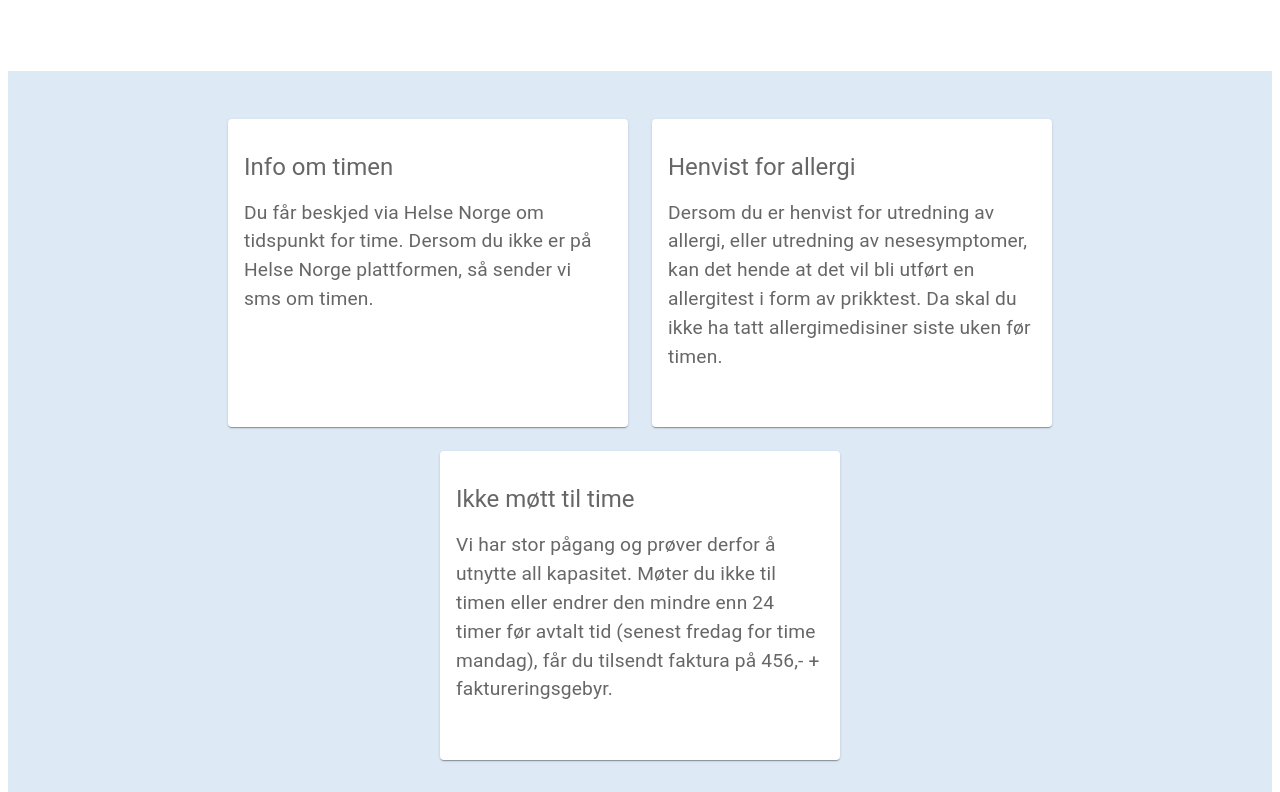
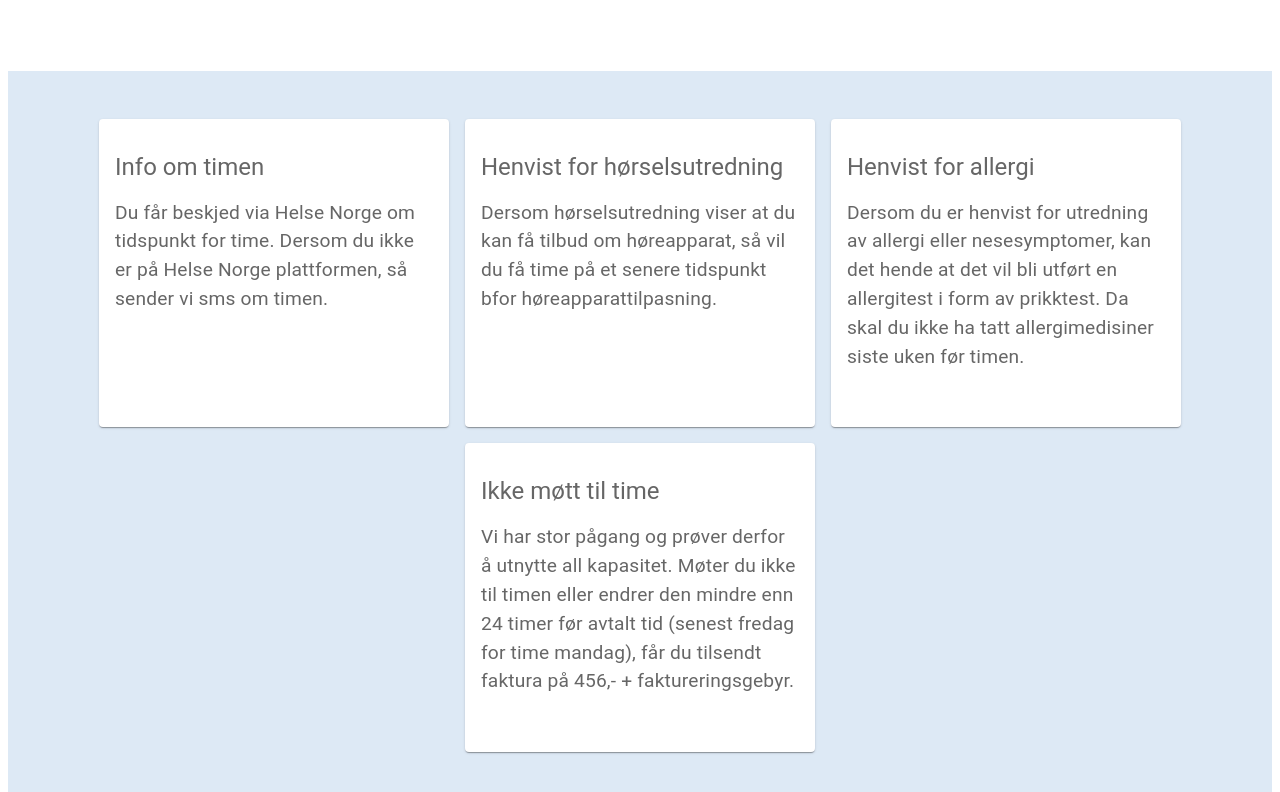
Before and after one commit to hannakfj/Stavanger-ONH, a React (Create React App) app: page / in a window 1280 px wide. Shown: the part 808-1600 px from the top of the page. Built offline with nearby package versions, Linux system fonts and the light colour scheme.

Commit message:
Edit info

```diff
--- a/src/components/InfoBox.tsx
+++ b/src/components/InfoBox.tsx
@@ -9,7 +9,7 @@ type InfoBoxProps = {
 
 const InfoBox: React.FC<InfoBoxProps> = ({ title, description }) => {
   return (
-    <Card sx={{ maxWidth: 400}}>
+    <Card sx={{ maxWidth: 350}}>
       <CardContent>
         <Typography variant="h5" color="text.secondary" sx={{ py: 2 }}>
           {title}
--- a/src/components/InfoSection.tsx
+++ b/src/components/InfoSection.tsx
@@ -19,7 +19,7 @@ const InfoSection = () => {
         px: 3,
       }}
     >
-      <Grid container spacing={3} justifyContent="center">
+      <Grid container spacing={2} justifyContent="center">
         {infoBoxList.map((box, index) => (
           <InfoBox
             key={index}
--- a/src/features/language/translations.json
+++ b/src/features/language/translations.json
@@ -32,7 +32,7 @@
     "infoFrontpage.third": "Pasienter mottas etter henvisning fra primærhelsetjenesten, andre spesialiserer og sykehusavdelinger.",
     "hearingaid.title": "Høreapparat",
     "hearingaid.first": "Høreapparat brukere kan bestille tid hos audiograf om det er behov for justering etter at høreapparatet er brukt i lengre tid.",
-    "hearingaid.second": "Vi kan hjelpe med enkle problemstillinger ved kort drop in time, men tidspunkt bør avklares via telefon.",
+    "hearingaid.second": "Vi kan hjelpe med enkle problemstillinger ved kort drop in time, men tidspunkt bør helst avklares via telefon.",
     "hearingaid.third": "Ved behov for hjelp til bruk av app på telefon, ber vi deg kontakte leverandøren av høreapparatet.",
     "hearingaid.supplier": "Kontaktinfo for brukerstøtte av høreapparat:",
     "hearingaid.supplierList": [
@@ -153,13 +153,13 @@
     "phoneHours": "Telefontid (man-fre)",
     "address": "Adresse",
     "openingHours": "Åpningstider (man-fre)",
-    "staffDescription": "Våre ansatte er høyt kvalifiserte og har bred erfaring innen ØNH og allergologi. Vi jobber kontinuerlig med faglig utvikling for å kunne tilby best mulig behandling til våre pasienter.",
+    "staffDescription": "Våre ansatte er høyt kvalifiserte og har bred erfaring i ØNH sykdommer inkludert høreapparat og allergologi. Vi jobber kontinuerlig med faglig utvikling for å kunne tilby best mulig behandling til våre pasienter.",
     "staff": [
       {
         "name": "Elin-Johanne Katle",
         "position": "Spesialist i Øre-Nese-Hals",
         "image": "/elin-johanne.jpeg",
-        "description": "Elin-Johanne Katle har over 20 års erfaring innen ØNH og spesialiserer seg på behandling av søvnforstyrrelser. PHD i kronisk bihulebetennelse."
+        "description": "Elin-Johanne Katle har lang erfaring som ØNH spesialist og overlege på sykehus, seksjonsoverlege på allergisenteret. Spesialutdannelse i allergologi og  PhD."
       },
       {
         "name": "Tiril Jordahl",
@@ -177,7 +177,7 @@
         "name": "Elitsa Diyanova Aleksieva",
         "position": "Helsesekretær",
         "image": "/elitsa.jpg",
-        "description": "Elitsa Diyanova Aleksieva er en erfaren helsesekretær som bidrar til effektiv drift av praksisen og pasientbehandling."
+        "description": "Elitsa Diyanova Aleksieva er vår dyktige helsesekretær som assisterer legen ved operasjoner, gjør kliniske tester og har ansvar for orden i klinikken."
       },
       {
         "name": "Martine Skudem",
@@ -192,10 +192,13 @@
         "title": "Info om timen",
         "description": "Du får beskjed via Helse Norge om tidspunkt for time. Dersom du ikke er på Helse Norge plattformen, så sender vi sms om timen."
       },
-
+      {
+        "title": "Henvist for hørselsutredning",
+        "description": "Dersom hørselsutredning viser at du kan få tilbud om høreapparat, så vil du få time på et senere tidspunkt bfor høreapparattilpasning."
+      },
       {
         "title": "Henvist for allergi",
-        "description": "Dersom du er henvist for utredning av allergi, eller utredning av nesesymptomer, kan det hende at det vil bli utført en allergitest i form av prikktest. Da skal du ikke ha tatt allergimedisiner siste uken før timen."
+        "description": "Dersom du er henvist for utredning av allergi eller nesesymptomer, kan det hende at det vil bli utført en allergitest i form av prikktest. Da skal du ikke ha tatt allergimedisiner siste uken før timen."
       },
       {
         "title": "Ikke møtt til time",
@@ -372,13 +375,13 @@
     "phoneHours": "Phone Hours (mon-fri)",
     "address": "Address",
     "openingHours": "Opening Hours (mon-fri)",
-    "staffDescription": "Our staff are highly qualified and have extensive experience in ENT and allergology. We continuously work on professional development to provide the best possible treatment for our patients.",
+    "staffDescription": "Our staff are highly qualified and have extensive experience in ENT, including hearing aids and allergology. We continuously work on professional development to provide the best possible treatment for our patients.",
     "staff": [
       {
         "name": "Elin-Johanne Katle",
         "position": "Ear-Nose-Throat Specialist",
         "image": "/elin-johanne.jpeg",
-        "description": "Elin-Johanne Katle has over 20 years of experience in ENT and specializes in the treatment of sleep disorders. PHD in chronic rhinosinusitis."
+        "description": "Elin-Johanne Katle has extensive experience as an ENT specialist and chief physician at a hospital, as well as head of the Allergy Center. She holds a special qualification in allergology and a PhD."
       },
       {
         "name": "Tiril Jordahl",
@@ -396,7 +399,7 @@
         "name": "Elitsa Diyanova Aleksieva",
         "position": "Health Secretary",
         "image": "/elitsa.jpg",
-        "description": "Elitsa Diyanova Aleksieva is an experienced health secretary who contributes to the efficient operation of the practice and patient care."
+        "description": "Elitsa Diyanova Aleksieva is our skilled medical secretary who assists the doctor during surgeries, performs clinical tests, and is responsible for keeping the clinic organized."
       },
       {
         "name": "Martine Skudem",
@@ -412,8 +415,12 @@
         "description": "You will be notified via Helse Norge about the time for your appointment. If you are not on the Helse Norge platform, we will send an SMS about the appointment."
       },
       {
+        "title": "Referred for Hearing Assessment",
+        "description": "If the hearing assessment shows that you may be offered a hearing aid, you will be given an appointment at a later date for hearing aid fitting."
+      },
+      {
         "title": "Referred for Allergy",
-        "description": "If you are referred for allergy assessment or nasal symptoms, it may involve an allergy test in the form of a skin prick test. You should not have taken allergy medications in the week leading up to the appointment."
+        "description": "If you are referred for allergy or nasal symptoms, it may involve an allergy test in the form of a skin prick test. You should not have taken allergy medications in the week leading up to the appointment."
       },
       {
         "title": "Did Not Attend Appointment",
```
